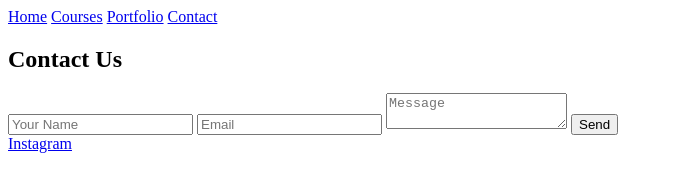
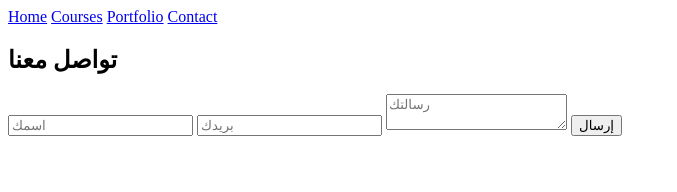
Before and after one commit to Saif-Alnajjar/dashboard-codecenter, a plain HTML site: page contact.html in a window 1280 px wide. Shown: the whole page, without its empty margins (0-677 px from the left). Drawn offline with Linux system fonts and the light colour scheme.

Commit message:
Update contact.html

```diff
--- a/contact.html
+++ b/contact.html
@@ -2,30 +2,33 @@
 <html>
 <head>
     <meta charset="UTF-8">
-    <title>Contact Us</title>
+    <title>Contact</title>
     <link rel="stylesheet" href="style.css">
 </head>
 <body>
 
-<div class="navbar">
-  <a href="index.html">Home</a>
-  <a href="courses.html">Courses</a>
-  <a href="portfolio.html">Portfolio</a>
-  <a href="contact.html">Contact</a>
-</div>
+<header>
+    <nav class="nav">
+        <a href="index.html">Home</a>
+        <a href="courses.html">Courses</a>
+        <a href="portfolio.html">Portfolio</a>
+        <a href="contact.html" class="active">Contact</a>
+    </nav>
+</header>
 
-<h2 class="title">Contact Us</h2>
+<section class="contactBox">
 
-<div class="form">
-  <input type="text" placeholder="Your Name">
-  <input type="email" placeholder="Email">
-  <textarea placeholder="Message"></textarea>
-  <button>Send</button>
-</div>
+    <h2>تواصل معنا</h2>
 
-<div class="social">
-  <a href="https://www.instagram.com/code_.center" target="_blank">Instagram</a>
-</div>
+    <form>
+        <input type="text" placeholder="اسمك">
+        <input type="email" placeholder="بريدك">
+        <textarea placeholder="رسالتك"></textarea>
+        <button class="btn">إرسال</button>
+    </form>
 
+</section>
+
+<script src="script.js"></script>
 </body>
 </html>
```
